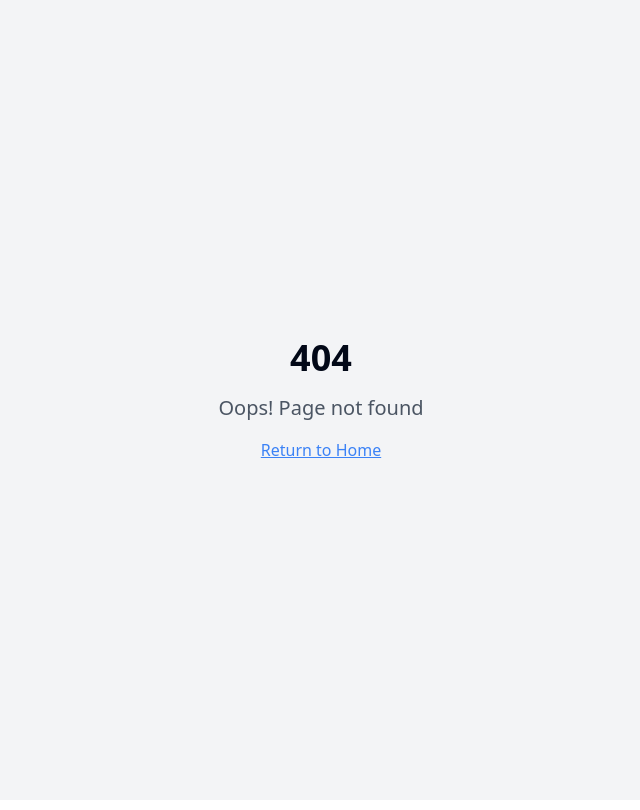
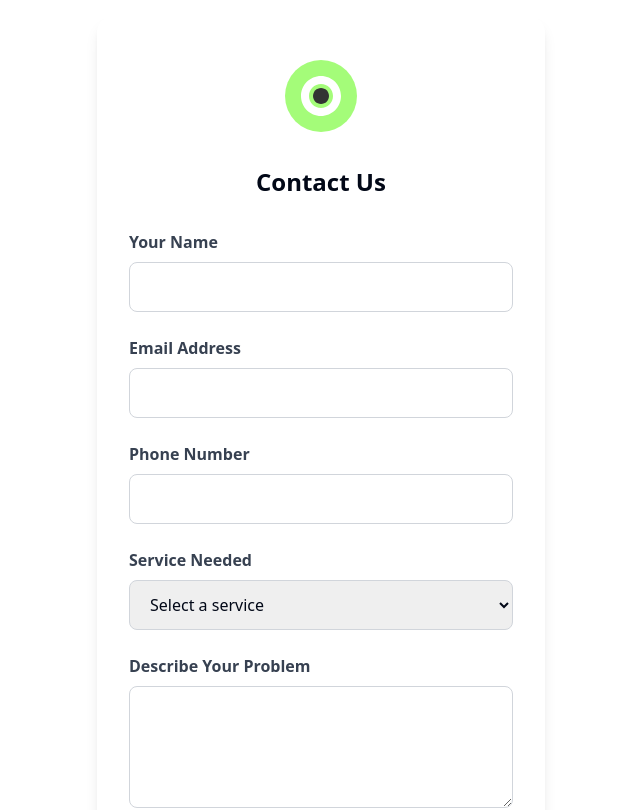
Before and after one commit to Siphamandlavincent/spha-connect, a React (Vite) app: page /contact-form in a window 1280 px wide. Before the commit this address had no page. Shown: the top 810 px of the page, without its empty margins (319-959 px from the left). Built offline with nearby package versions, Linux system fonts and the light colour scheme.

Commit message:
Implement contact form redirection
- Configured links to redirect to a new contact form page.
- Updated logo with provided image.

```diff
--- a/src/App.tsx
+++ b/src/App.tsx
@@ -8,6 +8,7 @@ import Index from "./pages/Index";
 import About from "./pages/About";
 import ServicesPage from "./pages/ServicesPage";
 import ContactPage from "./pages/ContactPage";
+import ContactForm from "./pages/ContactForm";
 import NotFound from "./pages/NotFound";
 
 const queryClient = new QueryClient();
@@ -23,6 +24,7 @@ const App = () => (
           <Route path="/about" element={<About />} />
           <Route path="/services" element={<ServicesPage />} />
           <Route path="/contact" element={<ContactPage />} />
+          <Route path="/contact-form" element={<ContactForm />} />
           <Route path="*" element={<NotFound />} />
         </Routes>
       </BrowserRouter>
--- a/src/components/Hero.tsx
+++ b/src/components/Hero.tsx
@@ -1,5 +1,6 @@
 
 import { Button } from '@/components/ui/button';
+import { Link } from 'react-router-dom';
 
 const Hero = () => {
   return (
@@ -11,8 +12,8 @@ const Hero = () => {
         <p className="text-white text-lg mb-8">
           Professional PC, Phone, and Laptop Repair Services
         </p>
-        <Button className="bg-white text-primary hover:bg-gray-100 font-medium px-8 py-6 rounded-full text-base">
-          Get Started
+        <Button asChild className="bg-white text-primary hover:bg-gray-100 font-medium px-8 py-6 rounded-full text-base">
+          <Link to="/contact-form">Get Started</Link>
         </Button>
       </div>
     </section>
--- a/src/components/Navbar.tsx
+++ b/src/components/Navbar.tsx
@@ -3,7 +3,7 @@ import { useState } from 'react';
 import { Link } from 'react-router-dom';
 import { Button } from '@/components/ui/button';
 import { Menu, X } from 'lucide-react';
-import SPHALogo from '@/assets/spha-logo.svg';
+import SPHALogo from '@/assets/spha-apps-logo.svg';
 
 const Navbar = () => {
   const [isOpen, setIsOpen] = useState(false);
@@ -26,7 +26,9 @@ const Navbar = () => {
           <Link to="/services" className="text-gray-700 hover:text-primary">Services</Link>
           <Link to="/about" className="text-gray-700 hover:text-primary">About</Link>
           <Link to="/contact" className="text-gray-700 hover:text-primary">Contact</Link>
-          <Button className="bg-primary hover:bg-primary/90 text-white">Get Help</Button>
+          <Button asChild className="bg-primary hover:bg-primary/90 text-white">
+            <Link to="/contact-form">Get Help</Link>
+          </Button>
         </div>
 
         {/* Mobile Menu Button */}
@@ -42,7 +44,9 @@ const Navbar = () => {
           <Link to="/services" className="text-gray-700 hover:text-primary py-2 px-4">Services</Link>
           <Link to="/about" className="text-gray-700 hover:text-primary py-2 px-4">About</Link>
           <Link to="/contact" className="text-gray-700 hover:text-primary py-2 px-4">Contact</Link>
-          <Button className="bg-primary hover:bg-primary/90 text-white w-full">Get Help</Button>
+          <Button asChild className="bg-primary hover:bg-primary/90 text-white w-full">
+            <Link to="/contact-form">Get Help</Link>
+          </Button>
         </div>
       )}
     </nav>
--- a/src/components/Services.tsx
+++ b/src/components/Services.tsx
@@ -1,5 +1,6 @@
 
 import { Monitor, Laptop, Smartphone, Shield, Database, Code } from 'lucide-react';
+import { Link } from 'react-router-dom';
 
 interface ServiceCardProps {
   title: string;
@@ -8,11 +9,13 @@ interface ServiceCardProps {
 }
 
 const ServiceCard = ({ title, description, icon }: ServiceCardProps) => (
-  <div className="bg-white rounded-lg shadow-md p-6 hover:shadow-lg transition-shadow">
-    <div className="text-primary mb-4">{icon}</div>
-    <h3 className="text-lg font-semibold mb-2">{title}</h3>
-    <p className="text-gray-600">{description}</p>
-  </div>
+  <Link to={`/contact-form?service=${encodeURIComponent(title)}`} className="block">
+    <div className="bg-white rounded-lg shadow-md p-6 hover:shadow-lg transition-shadow cursor-pointer">
+      <div className="text-primary mb-4">{icon}</div>
+      <h3 className="text-lg font-semibold mb-2">{title}</h3>
+      <p className="text-gray-600">{description}</p>
+    </div>
+  </Link>
 );
 
 const Services = () => {
--- /dev/null
+++ b/src/pages/ContactForm.tsx
@@ -0,0 +1,194 @@
+import { useState } from 'react';
+import { useLocation, Link } from 'react-router-dom';
+import emailjs from '@emailjs/browser';
+import SPHALogo from '@/assets/spha-apps-logo.svg';
+
+const ContactForm = () => {
+  const location = useLocation();
+  const queryParams = new URLSearchParams(location.search);
+  const preSelectedService = queryParams.get('service') || '';
+
+  const [formData, setFormData] = useState({
+    name: '',
+    email: '',
+    phone: '',
+    service: preSelectedService,
+    message: ''
+  });
+
+  const [status, setStatus] = useState<{
+    message: string;
+    type: 'success' | 'error' | 'sending' | '';
+  }>({
+    message: '',
+    type: ''
+  });
+
+  const handleChange = (e: React.ChangeEvent<HTMLInputElement | HTMLTextAreaElement | HTMLSelectElement>) => {
+    const { name, value } = e.target;
+    setFormData(prev => ({
+      ...prev,
+      [name]: value
+    }));
+  };
+
+  const handleSubmit = async (e: React.FormEvent) => {
+    e.preventDefault();
+
+    setStatus({
+      message: 'Sending message...',
+      type: 'sending'
+    });
+
+    try {
+      const templateParams = {
+        from_name: formData.name,
+        reply_to: formData.email,
+        phone_number: formData.phone,
+        service_type: formData.service,
+        message: formData.message
+      };
+
+      await emailjs.send(
+        'service_ogfusvy',
+        'template_uoq26em',
+        templateParams,
+        'ljlCfMvfp-UGXC5g9'
+      );
+
+      setStatus({
+        message: 'Message sent successfully! We will contact you soon.',
+        type: 'success'
+      });
+
+      setFormData({
+        name: '',
+        email: '',
+        phone: '',
+        service: '',
+        message: ''
+      });
+    } catch (error) {
+      console.error('EmailJS error:', error);
+      setStatus({
+        message: 'Failed to send message. Please try again later.',
+        type: 'error'
+      });
+    }
+  };
+
+  return (
+    <div className="min-h-screen flex items-center justify-center bg-gradient-to-br from-primary-green to-green-300 p-4">
+      <div className="bg-white p-8 rounded-2xl shadow-lg w-full max-w-md">
+        <div className="text-center mb-8">
+          <div className="inline-block rounded-full bg-white p-2 mb-4">
+            <img src={SPHALogo} alt="SPHA Apps Logo" className="h-20 w-20" />
+          </div>
+          <h2 className="text-2xl font-bold">Contact Us</h2>
+        </div>
+
+        <form onSubmit={handleSubmit}>
+          <div className="mb-6">
+            <label htmlFor="name" className="block mb-2 font-semibold text-gray-700">Your Name</label>
+            <input
+              type="text"
+              id="name"
+              name="name"
+              value={formData.name}
+              onChange={handleChange}
+              required
+              className="w-full px-4 py-3 border border-gray-300 rounded-lg focus:ring-primary-green focus:border-primary-green"
+            />
+          </div>
+
+          <div className="mb-6">
+            <label htmlFor="email" className="block mb-2 font-semibold text-gray-700">Email Address</label>
+            <input
+              type="email"
+              id="email"
+              name="email"
+              value={formData.email}
+              onChange={handleChange}
+              required
+              className="w-full px-4 py-3 border border-gray-300 rounded-lg focus:ring-primary-green focus:border-primary-green"
+            />
+          </div>
+
+          <div className="mb-6">
+            <label htmlFor="phone" className="block mb-2 font-semibold text-gray-700">Phone Number</label>
+            <input
+              type="tel"
+              id="phone"
+              name="phone"
+              value={formData.phone}
+              onChange={handleChange}
+              required
+              className="w-full px-4 py-3 border border-gray-300 rounded-lg focus:ring-primary-green focus:border-primary-green"
+            />
+          </div>
+
+          <div className="mb-6">
+            <label htmlFor="service" className="block mb-2 font-semibold text-gray-700">Service Needed</label>
+            <select
+              id="service"
+              name="service"
+              value={formData.service}
+              onChange={handleChange}
+              required
+              className="w-full px-4 py-3 border border-gray-300 rounded-lg focus:ring-primary-green focus:border-primary-green"
+            >
+              <option value="">Select a service</option>
+              <option value="PC Repair">PC Repair</option>
+              <option value="Laptop Repair">Laptop Repair</option>
+              <option value="Phone Repair">Phone Repair</option>
+              <option value="Virus Removal">Virus Removal</option>
+              <option value="Data Recovery">Data Recovery</option>
+              <option value="Software Solutions">Software Solutions</option>
+              <option value="Other">Other</option>
+            </select>
+          </div>
+
+          <div className="mb-6">
+            <label htmlFor="message" className="block mb-2 font-semibold text-gray-700">Describe Your Problem</label>
+            <textarea
+              id="message"
+              name="message"
+              value={formData.message}
+              onChange={handleChange}
+              required
+              rows={4}
+              className="w-full px-4 py-3 border border-gray-300 rounded-lg resize-y focus:ring-primary-green focus:border-primary-green"
+            ></textarea>
+          </div>
+
+          <button
+            type="submit"
+            className="w-full bg-gray-900 hover:bg-gray-800 text-white font-bold py-4 px-8 rounded-full transition transform hover:-translate-y-1 hover:shadow-lg"
+          >
+            Send Message
+          </button>
+        </form>
+
+        {status.message && (
+          <div
+            className={`mt-4 p-4 rounded-lg text-center ${
+              status.type === 'success'
+                ? 'bg-primary-green text-gray-900'
+                : status.type === 'error'
+                ? 'bg-red-100 text-red-800'
+                : 'bg-gray-100'
+            }`}
+          >
+            {status.message}
+          </div>
+        )}
+
+        <Link to="/" className="block mt-4 text-center font-semibold text-gray-700 hover:text-primary-green">
+          ← Back to Home
+        </Link>
+      </div>
+    </div>
+  );
+};
+
+export default ContactForm;
```
Also changed, not shown: src/assets/spha-apps-logo.svg (added).
